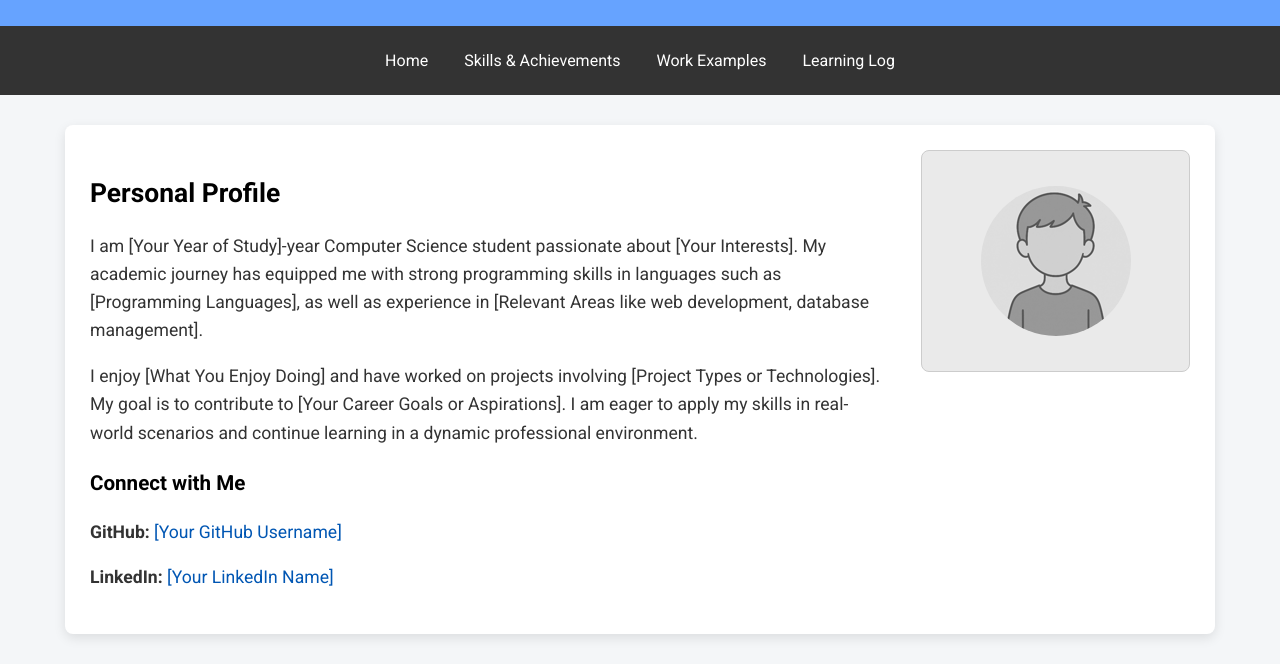
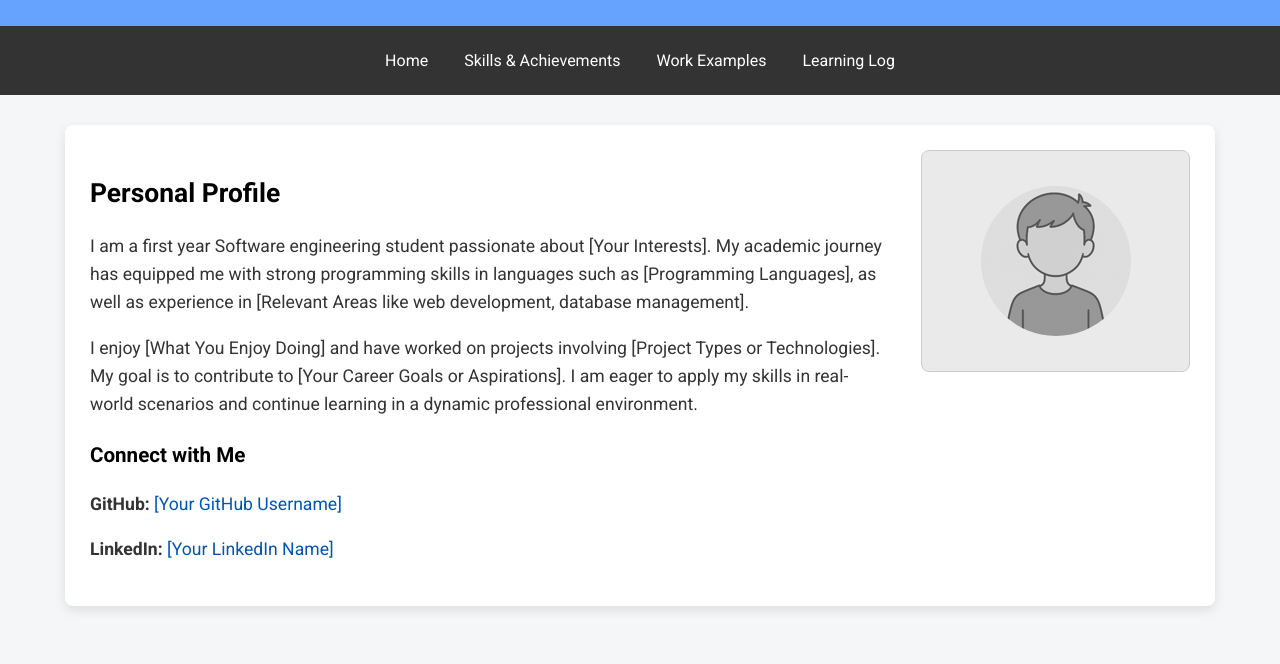
Before and after one commit to N1393090/Portfolio, a plain HTML site: page index.html in a window 1280 px wide. Shown: the part 160-824 px from the top of the page. After the commit the page ends 800 px from the top, so only its background shows below. Drawn offline with Linux system fonts and the light colour scheme.

Commit message:
Update index.html

```diff
--- a/index.html
+++ b/index.html
@@ -20,7 +20,7 @@
         <div class="profile-section">
             <div class="profile-text">
                 <h2>Personal Profile</h2>
-                <p>I am [Your Year of Study]-year Computer Science student passionate about [Your Interests]. My academic journey has equipped me with strong programming skills in languages such as [Programming Languages], as well as experience in [Relevant Areas like web development, database management].</p>
+                <p>I am a first year Software engineering student passionate about [Your Interests]. My academic journey has equipped me with strong programming skills in languages such as [Programming Languages], as well as experience in [Relevant Areas like web development, database management].</p>
                 <p>I enjoy [What You Enjoy Doing] and have worked on projects involving [Project Types or Technologies]. My goal is to contribute to [Your Career Goals or Aspirations]. I am eager to apply my skills in real-world scenarios and continue learning in a dynamic professional environment.</p>
                 <h3>Connect with Me</h3>
                 <p><strong>GitHub:</strong> <a href="[Your GitHub URL]">[Your GitHub Username]</a></p>
```
